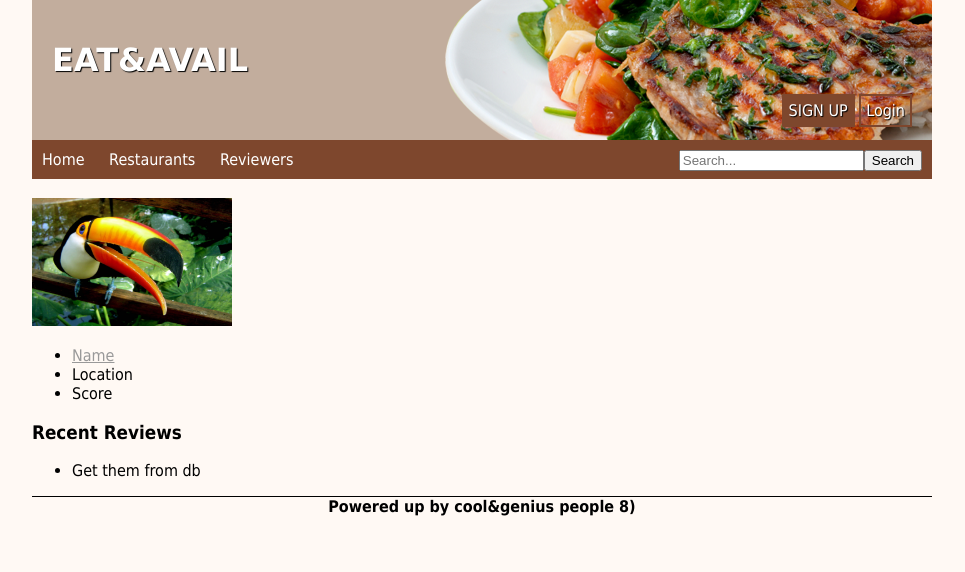
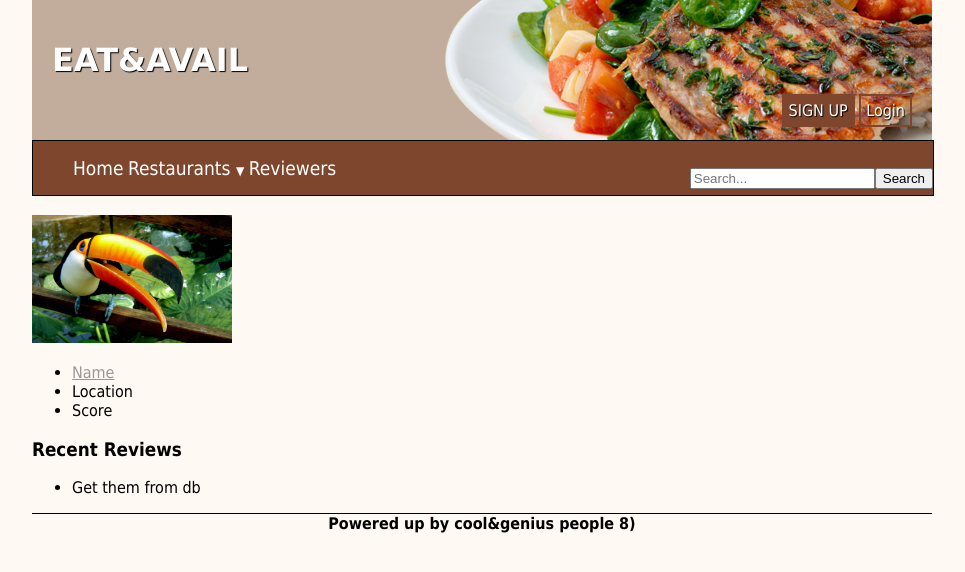
Before and after one commit to arwen7stars/LTW, a PHP site: page /restaurant.php in a window 1280 px wide. Shown: the top 572 px of the page, without its empty margins (158-1123 px from the left). Run offline with PHP 8.4, Linux system fonts and the light colour scheme; data comes from the database, SQL or seed files in the repository.

Commit message:
added top restaurants

```diff
--- a/includes/header.php
+++ b/includes/header.php
@@ -1,25 +1,59 @@
 <!DOCTYPE html>
+
 <html>
+
+<?php
+// connect to database
+$db = new PDO('sqlite:Database/database.db');
+?>
+
   <head>
     <title>EAT&AVAIL</title>
     <meta charset="UTF-8">
     <link rel="stylesheet" href="style.css">
   </head>
+
   <body>
-    <div id="header">
+
+    <header>
       <h1>EAT&AVAIL</h1>
-
       <div class="sign">
         <a href="/" class="signup" title="SIGN UP">SIGN UP</a>
         <a href="/" class="login" title="LOGIN">Login</a>
       </div>
+    </header>
+
+    <div class="menu-wrap">
+      <nav class="menu">
+        <ul class="clearfix">
+          <li><a href=".">Home</a></li>
+          <li>
+            <a href="restaurant.php">Restaurants <span class="arrow">&#9660;</span></a>
+            <ul class="sub-menu">
+              <li><a href="topRestaurants.php">Top 10</a></li>
+              <li><a href="#">Top 100</a></li>
+            </ul>
+          </li>
+          <li><a href="review.php">Reviewers</a></li>
+        </ul>
+      </nav>
+      <form class="search-bar"><input type="text" placeholder="Search..." required><input type="button" value="Search"></form>
     </div>
-    <div id="menu">
+
+    <!--
+    <nav id="menu">
       <ul>
         <li><a href="./">Home</a></li>
-			<li><a href="./restaurant.php">Restaurants</a></li>
+        <li>
+          <a href="./restaurant.php">Restaurants &#9660;</a>
+          <ul class="dropDownMenu">
+            <li><a href="#">Top 10</a></li>
+          </ul>
+        </li>
         <li><a href="./review.php">Reviewers</a></li>
-			<li><form><input type="text" placeholder="Search..." required><input type="button" value="Search"></form></li>
+        <li id="seachBar"><form><input type="text" placeholder="Search..." required><input type="button" value="Search"></form></li>
       </ul>
-    </div>
+    </nav>
+    -->
+
     <div id="content">
--- a/index.php
+++ b/index.php
@@ -1,4 +1,7 @@
 <?php
+  // connect to database
+  $db = new PDO('sqlite:Database/database.db');
+
   include_once("includes/header.php");
   include_once("content_index.php");
   include_once("includes/footer.php");
--- a/style.css
+++ b/style.css
@@ -3,6 +3,7 @@
 }
 
 body {
+  /* TODO width can't be a px value. e.g. open dev tools and see what happens */
   width: 900px;
   margin: 0px auto;
   font-family: 'tahoma', serif;
@@ -12,7 +13,7 @@
   font-family: verdana, sans-serif;
 }
 
-#header {
+header {
   background-color: #C2AD9D;
   background-image: url("./resources/header_background.png");
   background-repeat: no-repeat;
@@ -41,17 +42,122 @@
   border-width: 2px;
 }
 
-#header a{
+header a{
   text-decoration: none;
 }
 
-#header .sign {
+header .sign {
   text-align: right;
 }
 
+/* --- MENU CUSTOMIZATION --- */
 
+/* The clearfix will stop an annoying bug where,
+if a parent element has a floated child element,
+it will disappear. */
+.clearfix:after {
+  display: block;
+  clear: both;
+}
+
+.menu-wrap {
+  width: 100%;
+  background: #7E472D;
+  border: solid 1px;
+  position: relative;
+}
+
+.menu {
+  width: 100%;
+  margin: 0px auto;
+}
+
+.menu li {
+  margin: 0px;
+  /* clear list symbol (left side dot) */
+  list-style: none;
+}
+
+.menu a {
+  /* property name | duration | timing function */
+  transition: all 0.15s linear;
+  color: #ffffff;
+  text-decoration: none;
+}
+
+/* make sub menu arrow smaller */
+.menu .arrow {
+  font-size:12px;
+  line-height:0%;
+}
+
+/* --- TOP LEVEL MENU CUSTOMIZATION ---  */
+
+.menu > ul > li {
+  display: inline-block;
+  position: relative;
+  font-size: 19px;
+}
+
+/* this only affects the top level links
+Two selectors are used to make sure it's the same behaviour for mouse and keyboard.
+(http://stackoverflow.com/questions/41078594/current-item-selector-in-css) */
+.menu > ul > li:hover > a, .menu > ul > .current-item > a {
+  background: #a79180;
+}
+
+/* --- BOTTOM LEVEL MENU CUSTOMIZATION --- */
+
+.sub-menu {
+  width: 160%;
+  padding: 5px 0px;
+  position: absolute;
+  top: 100%;
+  left: 0px;
+  z-index: -1;
+  opacity: 0;
+  transition: opacity linear 0.15s;
+  box-shadow: 0px 2px 3px rgba(0,0,0,0.2);
+  background: #7E472D;
+}
+
+.menu li:hover .sub-menu {
+  z-index:1;
+  opacity:1;
+}
+
+.sub-menu li {
+  display:block;
+  font-size:16px;
+}
+
+.sub-menu li a {
+  padding:10px 30px;
+  display:block;
+}
+
+.sub-menu li a:hover, .sub-menu .current-item a {
+  background: #a79180;
+}
+
+/* --- SEARCH BAR CUSTOMIZATION --- */
+
+.menu-wrap .search-bar {
+  position: absolute;
+  top: 50%;
+  right: 0px;
+}
+
+/*
+.menu .arrow {
+    font-size:11px;
+    line-height:0%;
+}
+
+/*
 #menu {
   background-color: #7E472D;
+  position: relative;
 }
 
 #menu a{
@@ -83,7 +189,7 @@
 	display: inline;
 	float: right;
 	padding: 0px 10px;
-}
+} */
 
 #content .restaurants {
   padding: 10px 10px;
```
Also changed, not shown: recentReviews.php (+2 -5 lines), topRestaurants.php (added, +34 -0 lines). Lines whose indentation alone changed are shown as unchanged.
